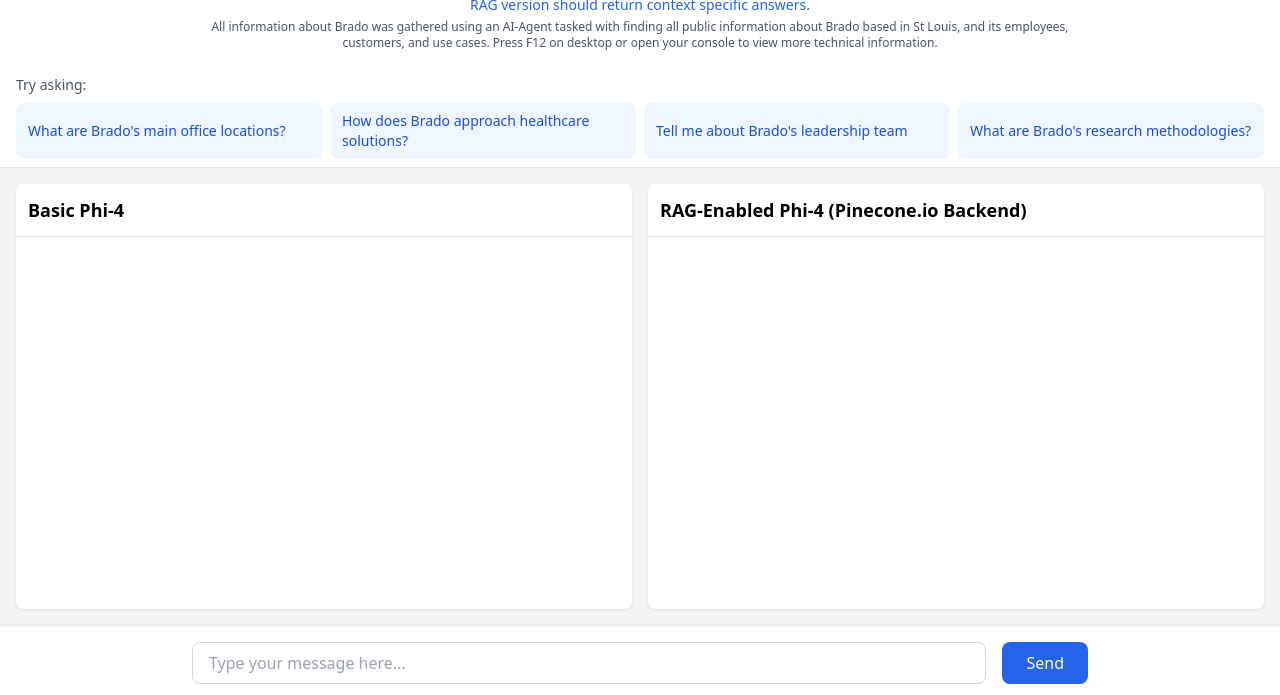
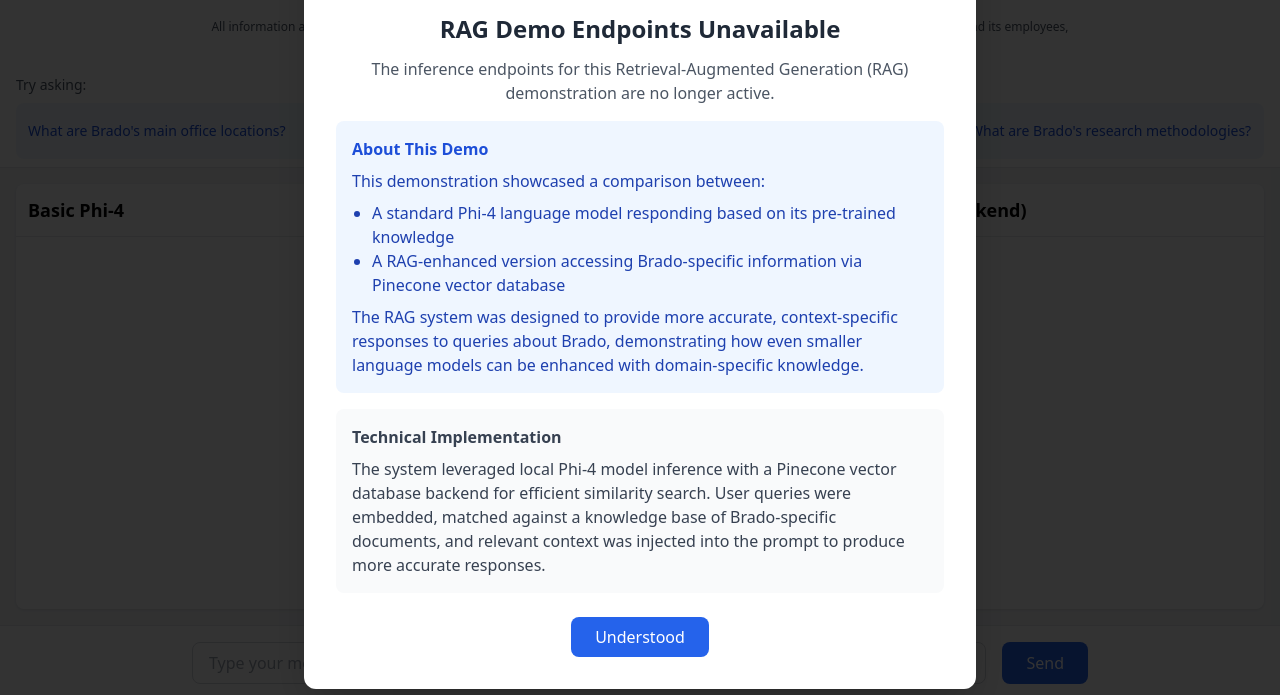
Before and after one commit to twolven/brado-rag-demo, a plain HTML site: page index.html in a window 1280 px wide. Shown: the part 105-800 px from the top of the page. Drawn offline with nearby package versions, Linux system fonts and the light colour scheme; a script that the page names is missing.

Commit message:
Update index.html
Add alert about non-functionality.

```diff
--- a/index.html
+++ b/index.html
@@ -253,9 +253,47 @@
                 font-size: 0.65rem;
             }
         }
+        #endpoint-notice-overlay {
+            transition: opacity 0.5s ease;
+        }
     </style>
 </head>
 <body>
+    <div id="endpoint-notice-overlay" class="fixed inset-0 bg-black bg-opacity-80 z-50 flex items-center justify-center">
+      <div class="bg-white rounded-xl shadow-2xl max-w-2xl mx-4 p-6 md:p-8">
+        <div class="text-center">
+          <svg xmlns="http://www.w3.org/2000/svg" class="h-16 w-16 mx-auto text-yellow-500 mb-4" fill="none" viewBox="0 0 24 24" stroke="currentColor">
+            <path stroke-linecap="round" stroke-linejoin="round" stroke-width="2" d="M12 9v2m0 4h.01m-6.938 4h13.856c1.54 0 2.502-1.667 1.732-3L13.732 4c-.77-1.333-2.694-1.333-3.464 0L3.34 16c-.77 1.333.192 3 1.732 3z" />
+          </svg>
+          <h2 class="text-2xl font-bold text-gray-800 mb-3">RAG Demo Endpoints Unavailable</h2>
+          <p class="text-gray-600 mb-4">
+            The inference endpoints for this Retrieval-Augmented Generation (RAG) demonstration are no longer active.
+          </p>
+          <div class="bg-blue-50 rounded-lg p-4 mb-4 text-left">
+            <h3 class="font-semibold text-blue-700 mb-2">About This Demo</h3>
+            <p class="text-blue-800 mb-2">
+              This demonstration showcased a comparison between:
+            </p>
+            <ul class="list-disc pl-5 text-blue-800 mb-2">
+              <li>A standard Phi-4 language model responding based on its pre-trained knowledge</li>
+              <li>A RAG-enhanced version accessing Brado-specific information via Pinecone vector database</li>
+            </ul>
+            <p class="text-blue-800">
+              The RAG system was designed to provide more accurate, context-specific responses to queries about Brado, demonstrating how even smaller language models can be enhanced with domain-specific knowledge.
+            </p>
+          </div>
+          <div class="bg-gray-50 rounded-lg p-4 mb-6 text-left">
+            <h3 class="font-semibold text-gray-700 mb-2">Technical Implementation</h3>
+            <p class="text-gray-700">
+              The system leveraged local Phi-4 model inference with a Pinecone vector database backend for efficient similarity search. User queries were embedded, matched against a knowledge base of Brado-specific documents, and relevant context was injected into the prompt to produce more accurate responses.
+            </p>
+          </div>
+          <button id="close-notice" class="px-6 py-2 bg-blue-600 text-white rounded-lg hover:bg-blue-700 focus:outline-none focus:ring-2 focus:ring-blue-500">
+            Understood
+          </button>
+        </div>
+      </div>
+    </div>
     <div class="app-container bg-gray-100">
         <!-- Header -->
         <header class="bg-white shadow-sm p-2 md:p-4">
@@ -307,7 +345,22 @@
             </form>
         </div>
     </div>
+    <script>
+      document.getElementById('close-notice').addEventListener('click', function() {
+        const overlay = document.getElementById('endpoint-notice-overlay');
+        overlay.classList.add('opacity-0');
+        overlay.style.transition = 'opacity 0.5s ease';
 
+        setTimeout(() => {
+          overlay.style.display = 'none';
+        }, 500);
+      });
+
+      // Display overlay information in console for developers
+      console.log('%cRAG Demo Status', 'color: #dc2626; font-weight: bold; font-size: 16px');
+      console.log('The inference endpoints for this demo are no longer active.');
+      console.log('This demo was designed to showcase RAG capabilities using Phi-4 with Pinecone vector search.');
+    </script>
     <script>
         // Array of all possible questions
         const allQuestions = [
```
